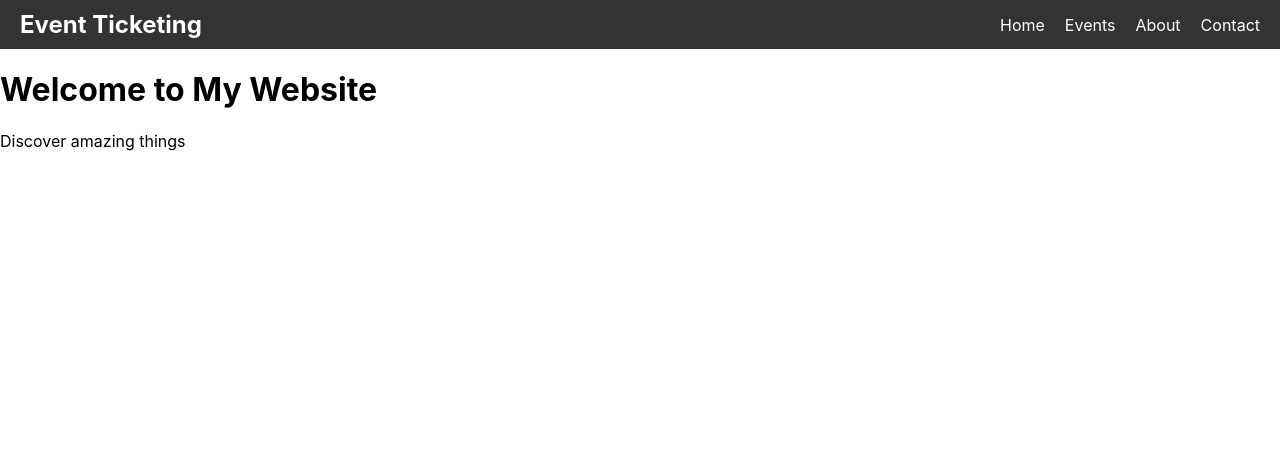
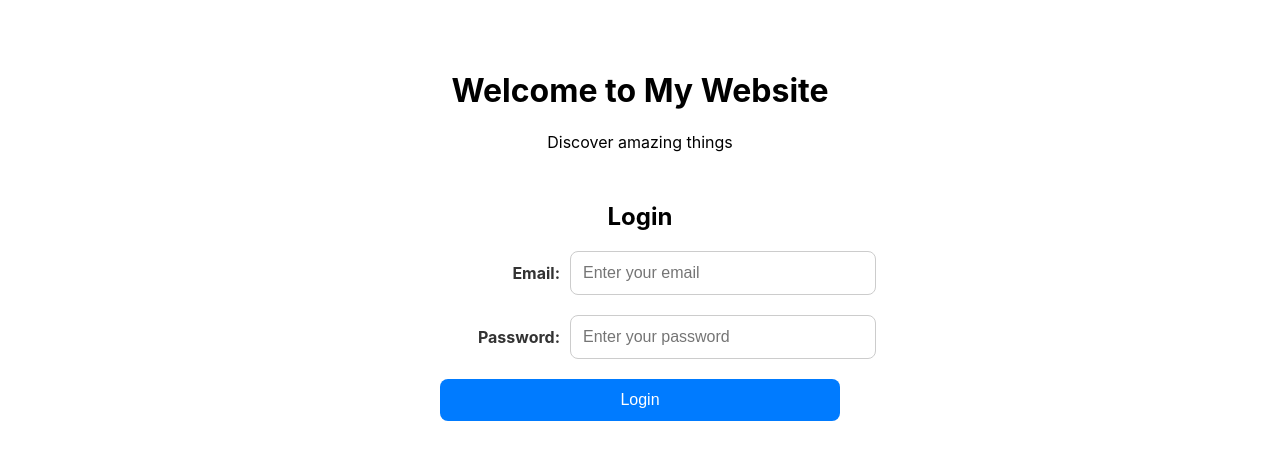
Before and after one commit to Battlebee12/LogicLegends, a React (Create React App) app in the folder event_ticketing/: page / in a window 1280 px wide. Shown: the top 460 px of the page. Built offline with nearby package versions, Linux system fonts and the light colour scheme.

Commit message:
login button now works

```diff
--- a/event_ticketing/package.json
+++ b/event_ticketing/package.json
@@ -8,7 +8,9 @@
     "@testing-library/user-event": "^13.5.0",
     "react": "^18.2.0",
     "react-dom": "^18.2.0",
+    "react-router-dom": "^6.22.2",
     "react-scripts": "5.0.1",
+    "styled-components": "^6.1.8",
     "web-vitals": "^2.1.4"
   },
   "scripts": {
--- a/event_ticketing/src/App.css
+++ b/event_ticketing/src/App.css
@@ -1,38 +1,72 @@
-.App {
-  text-align: center;
+/* src/App.css */
+/* Navbar styles */
+.navbar {
+  background-color: #333;
+  color: #fff;
+  padding: 10px 20px;
 }
 
-.App-logo {
-  height: 40vmin;
-  pointer-events: none;
+.container {
+  display: flex;
+  justify-content: space-between;
+  align-items: center;
 }
 
-@media (prefers-reduced-motion: no-preference) {
-  .App-logo {
-    animation: App-logo-spin infinite 20s linear;
-  }
+.navbar__logo {
+  margin: 0;
 }
 
-.App-header {
-  background-color: #282c34;
-  min-height: 100vh;
+.navbar__menu {
+  list-style-type: none;
+  margin: 0;
+  padding: 0;
   display: flex;
-  flex-direction: column;
-  align-items: center;
-  justify-content: center;
-  font-size: calc(10px + 2vmin);
-  color: white;
 }
 
-.App-link {
-  color: #61dafb;
+.navbar__item {
+  margin-right: 20px;
 }
 
-@keyframes App-logo-spin {
-  from {
-    transform: rotate(0deg);
-  }
-  to {
-    transform: rotate(360deg);
-  }
+.navbar__item:last-child {
+  margin-right: 0;
 }
+
+.navbar__item a {
+  color: #fff;
+  text-decoration: none;
+}
+
+.navbar__item a:hover {
+  text-decoration: underline;
+}
+
+/* Landing page styles */
+.landing-page {
+  text-align: center;
+  padding: 50px 20px;
+}
+
+.login-section {
+  margin-top: 50px;
+}
+
+.login-section h2 {
+  margin-bottom: 20px;
+  font-size: 24px;
+  color: #333;
+}
+
+.login-section button {
+  padding: 10px 20px;
+  font-size: 16px;
+  background-color: #007bff;
+  color: #fff;
+  border: none;
+  border-radius: 5px;
+  cursor: pointer;
+  transition: background-color 0.3s ease;
+}
+
+.login-section button:hover {
+  background-color: #0056b3;
+}
--- a/event_ticketing/src/App.js
+++ b/event_ticketing/src/App.js
@@ -1,20 +1,17 @@
-// src/App.js
+// App.js
 import React from 'react';
-import Navbar from './Navbar';
-import './Navbar.css'; // Import Navbar.css for styles
+import { BrowserRouter as Router, Routes, Route } from 'react-router-dom';
+import LandingContent from './LandingContent';
+import EventList from './Eventlist'; // Corrected import to match the actual file name
 
 function App() {
   return (
-    <div className="App">
-      <Navbar />
-      <div className="landing-page">
-        <header>
-          <h1>Welcome to My Website</h1>
-          <p>Discover amazing things</p>
-        </header>
-        {/* Add other sections of your landing page here */}
-      </div>
-    </div>
+    <Router>
+      <Routes>
+        <Route path="/" element={<LandingContent />} />
+        <Route path="/event-list" element={<EventList />} />
+      </Routes>
+    </Router>
   );
 }
 
--- /dev/null
+++ b/event_ticketing/src/Eventlist.js
@@ -0,0 +1,38 @@
+// EventList.js
+import React, { useState } from 'react';
+
+function EventList() {
+  const [events] = useState([
+    {
+      id: 1,
+      title: 'Demo Event 1',
+      description: 'This is the description of demo event 1.',
+      date: '2024-03-15',
+      location: 'Location 1'
+    },
+    {
+      id: 2,
+      title: 'Demo Event 2',
+      description: 'This is the description of demo event 2.',
+      date: '2024-03-20',
+      location: 'Location 2'
+    },
+    // Add more demo events as needed
+  ]);
+
+  return (
+    <div>
+      <h2>Events List</h2>
+      {events.map(event => (
+        <div key={event.id}>
+          <h3>{event.title}</h3>
+          <p>{event.description}</p>
+          <p>Date: {event.date}</p>
+          <p>Location: {event.location}</p>
+        </div>
+      ))}
+    </div>
+  );
+}
+
+export default EventList;
--- /dev/null
+++ b/event_ticketing/src/LandingContent.js
@@ -0,0 +1,93 @@
+// LandingContent.js
+import React from 'react';
+import styled from 'styled-components';
+import { Link } from 'react-router-dom';
+
+const LandingContentWrapper = styled.div`
+  text-align: center;
+  padding: 50px 20px;
+`;
+
+const LoginSection = styled.section`
+  margin-top: 50px;
+`;
+
+const LoginForm = styled.form`
+  max-width: 400px;
+  margin: 0 auto;
+`;
+
+const FormGroup = styled.div`
+  margin-bottom: 20px;
+  display: flex;
+  align-items: center;
+`;
+
+const Label = styled.label`
+  flex: 0 0 30%;
+  text-align: right;
+  margin-right: 10px;
+  font-weight: bold;
+  color: #333;
+`;
+
+const Input = styled.input`
+  flex: 0 0 70%;
+  padding: 12px;
+  font-size: 16px;
+  border: 1px solid #ccc;
+  border-radius: 8px;
+  transition: border-color 0.3s ease;
+
+  &:focus {
+    border-color: #007bff;
+    outline: none;
+  }
+`;
+
+const LoginButton = styled.button`
+  width: 100%;
+  padding: 12px;
+  font-size: 16px;
+  background-color: #007bff;
+  color: #fff;
+  border: none;
+  border-radius: 8px;
+  cursor: pointer;
+  transition: background-color 0.3s ease;
+
+  &:hover {
+    background-color: #0056b3;
+  }
+`;
+
+function LandingContent() {
+  return (
+    <LandingContentWrapper>
+      <header>
+        <h1>Welcome to My Website</h1>
+        <p>Discover amazing things</p>
+      </header>
+      <main>
+        <LoginSection>
+          <h2>Login</h2>
+          <LoginForm>
+            <FormGroup>
+              <Label htmlFor="email">Email:</Label>
+              <Input type="email" id="email" name="email" placeholder="Enter your email" required />
+            </FormGroup>
+            <FormGroup>
+              <Label htmlFor="password">Password:</Label>
+              <Input type="password" id="password" name="password" placeholder="Enter your password" required />
+            </FormGroup>
+            <Link to="/event-list">
+              <LoginButton type="button">Login</LoginButton>
+            </Link>
+          </LoginForm>
+        </LoginSection>
+      </main>
+    </LandingContentWrapper>
+  );
+}
+
+export default LandingContent;
```
Also changed, not shown: 2 other files (tests, documents, lock files or other folders).
